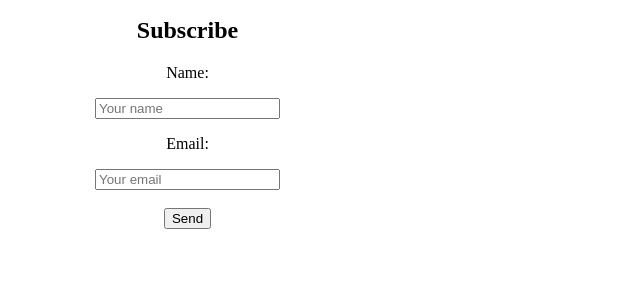
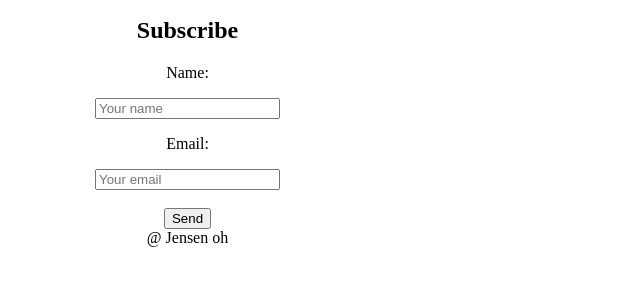
Before and after one commit to Jenniewenny/Basic-Web-Programming, a plain HTML site: page jensen/index.html in a window 1280 px wide. Shown: the part 169-454 px from the top of the page, without its empty margins (0-640 px from the left). Drawn offline with Linux system fonts and the light colour scheme.

Commit message:
Update index.html

```diff
--- a/jensen/index.html
+++ b/jensen/index.html
@@ -28,6 +28,7 @@
 <br><br>
     <button>Send</button>
 </form>
+<footer>@ Jensen oh</footer>
+</body>
 
-</body>
 </html>
```
